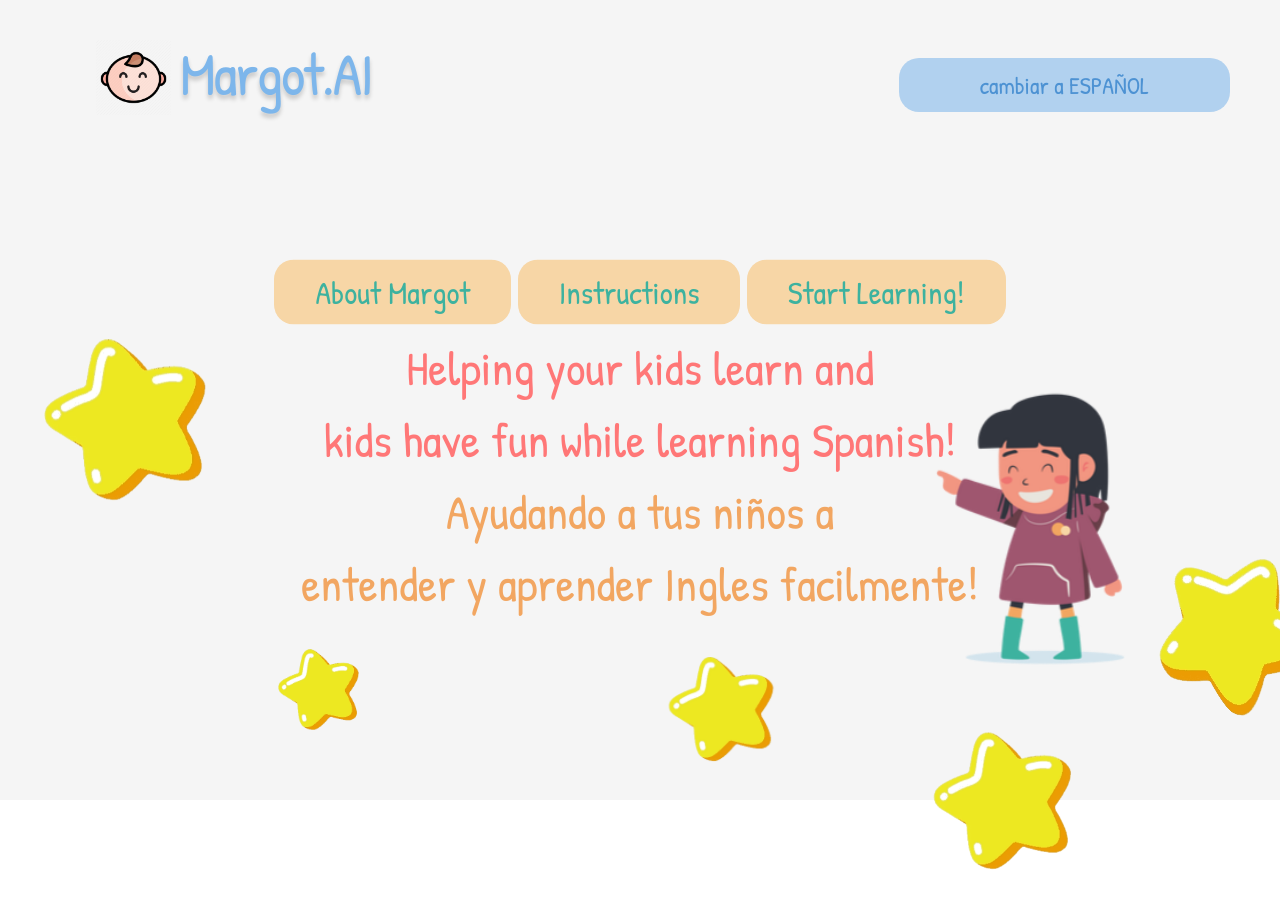
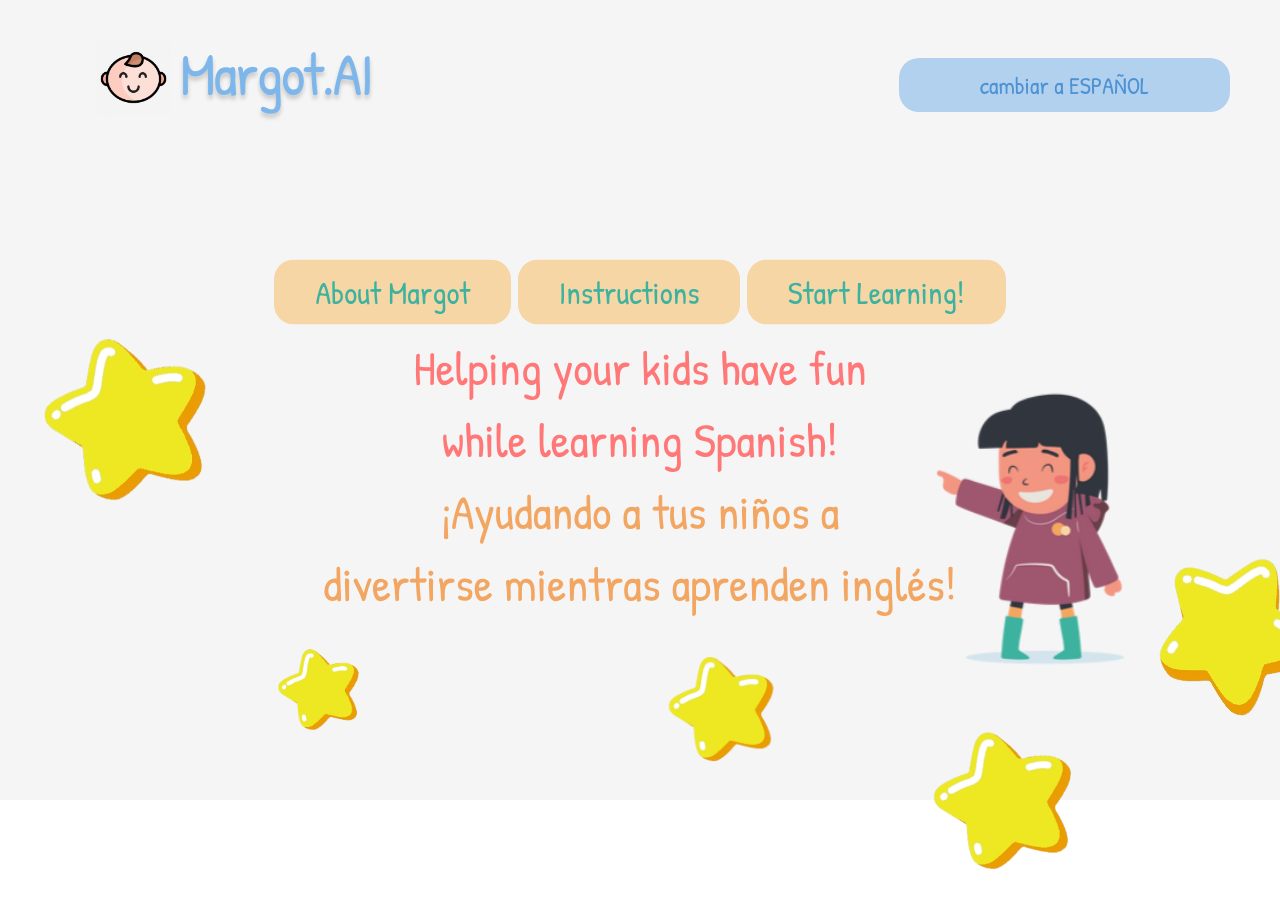
Before and after one commit to gabeparra/Margot.AI, a React (Vite) app in the folder client/: page / in a window 1280 px wide. Shown: the top 908 px of the page. Built offline with nearby package versions, Linux system fonts and the light colour scheme; no server answers.

Commit message:
fixed typo in landing page

```diff
--- a/client/src/App.tsx
+++ b/client/src/App.tsx
@@ -332,16 +332,16 @@ function App() {
           {activeTab === "AboutMargot" && (
             <div className="description">
               <p className="description-english-line1">
-                Helping your kids learn and
+                Helping your kids have fun
               </p>
               <p className="description-english-line2">
-                kids have fun while learning Spanish!
+                while learning Spanish!
               </p>
               <p className="description-spanish-line1">
-                Ayudando a tus niños a
+                ¡Ayudando a tus niños a
               </p>
               <p className="description-spanish-line2">
-                entender y aprender Ingles facilmente!
+                divertirse mientras aprenden inglés!
               </p>
               <img
                 src={girlPointing}
```
